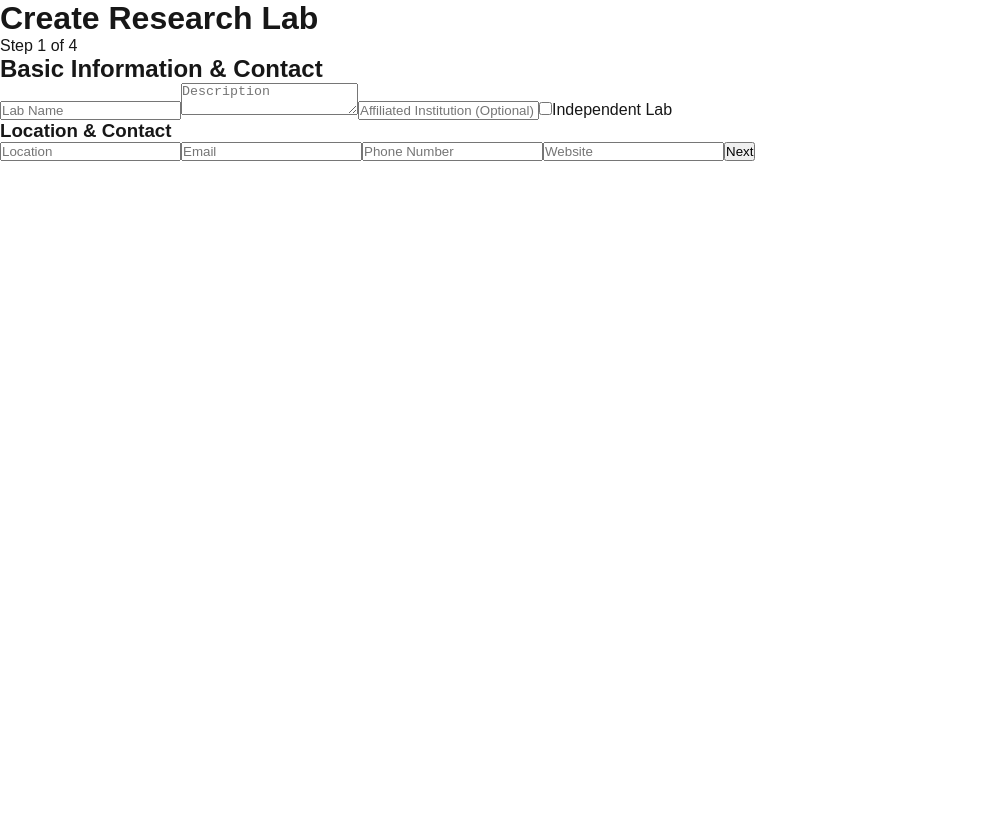
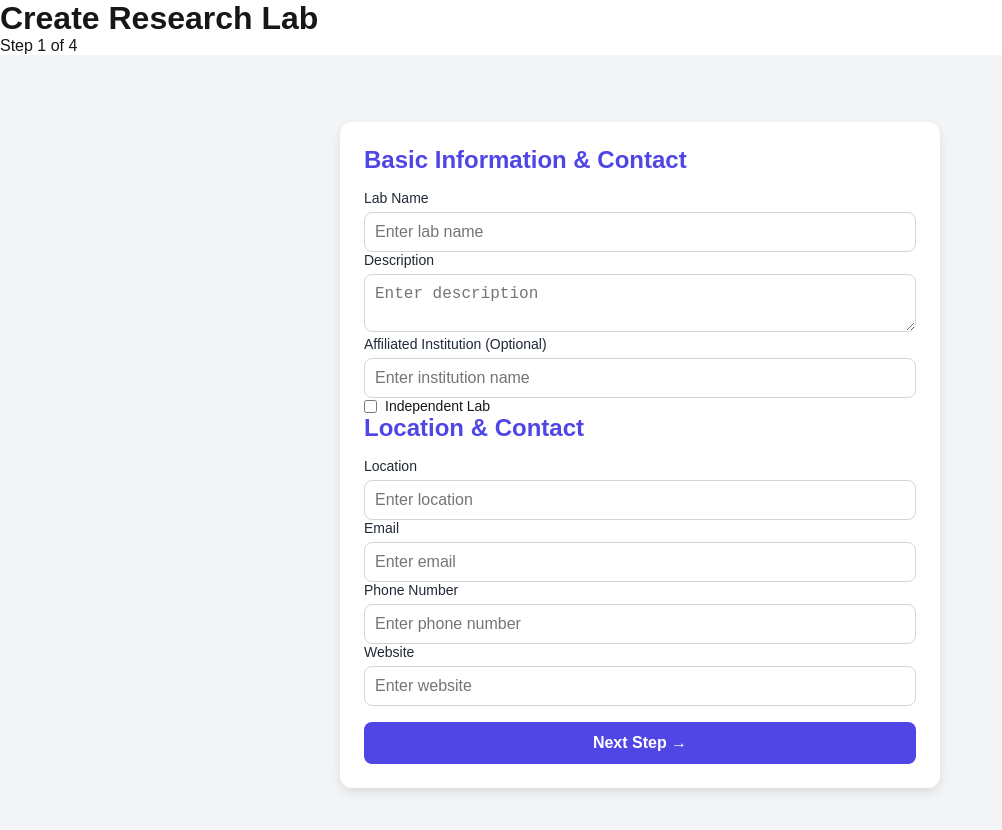
Before and after one commit to EyaOuenniche/FrontendUnivPhd, a Next.js app: page /CreateResearchLab in a window 1280 px wide. Shown: the top 830 px of the page, without its empty margins (0-1002 px from the left). Before the commit the page ends 800 px from the top, so only its background shows below. Built offline with nearby package versions, Linux system fonts and the light colour scheme.

Commit message:
design in progress for research lab form

```diff
--- /dev/null
+++ b/src/app/CreateResearchLab/components/Step1BasicInfo.module.css
@@ -0,0 +1,71 @@
+.container {
+    display: flex;
+    justify-content: center;
+    align-items: center;
+    min-height: 100vh;
+    background-color: #f3f4f6; /* Light Gray */
+  }
+
+  .card {
+    background: white;
+    box-shadow: 0px 4px 10px rgba(0, 0, 0, 0.1);
+    border-radius: 12px;
+    padding: 24px;
+    width: 100%;
+    max-width: 600px;
+  }
+
+  .heading {
+    font-size: 24px;
+    font-weight: 600;
+    color: #4F46E5; /* Indigo */
+    margin-bottom: 16px;
+  }
+
+  .label {
+    font-size: 14px;
+    font-weight: 500;
+    color: #1F2937; /* Dark Gray */
+    display: block;
+    margin-bottom: 6px;
+  }
+
+  .input {
+    width: 100%;
+    padding: 10px;
+    border: 1px solid #d1d5db;
+    border-radius: 8px;
+    font-size: 16px;
+    transition: border 0.3s;
+  }
+
+  .input:focus {
+    border: 2px solid #4F46E5;
+    outline: none;
+  }
+
+  .checkbox {
+    display: flex;
+    align-items: center;
+    gap: 8px;
+    font-size: 14px;
+  }
+
+  .button {
+    background-color: #4F46E5;
+    color: white;
+    padding: 12px;
+    font-size: 16px;
+    font-weight: 600;
+    border-radius: 8px;
+    width: 100%;
+    text-align: center;
+    cursor: pointer;
+    transition: background 0.3s;
+    border: none;
+    margin-top: 16px;
+  }
+
+  .button:hover {
+    background-color: #4338ca;
+  }
--- a/src/app/CreateResearchLab/components/Step1BasicInfo.tsx
+++ b/src/app/CreateResearchLab/components/Step1BasicInfo.tsx
@@ -1,3 +1,4 @@
+import styles from "./Step1BasicInfo.module.css";
 import { ResearchLabFormData } from "./types";
 
 interface Step1BasicInfoProps {
@@ -8,61 +9,85 @@ interface Step1BasicInfoProps {
 
 function Step1BasicInfo({ formData, setFormData, nextStep }: Step1BasicInfoProps) {
   return (
-    <div>
-      <h2>Basic Information & Contact</h2>
+    <div className={styles.container}>
+      <div className={styles.card}>
+        <h2 className={styles.heading}>Basic Information & Contact</h2>
+
+        <label className={styles.label}>Lab Name</label>
         <input
           type="text"
-        placeholder="Lab Name"
+          placeholder="Enter lab name"
           value={formData.name}
           onChange={(e) => setFormData({ ...formData, name: e.target.value })}
+          className={styles.input}
         />
+
+        <label className={styles.label}>Description</label>
         <textarea
-        placeholder="Description"
+          placeholder="Enter description"
           value={formData.description}
           onChange={(e) => setFormData({ ...formData, description: e.target.value })}
+          className={styles.input}
         />
+
+        <label className={styles.label}>Affiliated Institution (Optional)</label>
         <input
           type="text"
-        placeholder="Affiliated Institution (Optional)"
+          placeholder="Enter institution name"
           value={formData.affiliatedInstitution || ""}
           onChange={(e) => setFormData({ ...formData, affiliatedInstitution: e.target.value })}
+          className={styles.input}
         />
-      <label>
+
+        <div className={styles.checkbox}>
           <input
             type="checkbox"
             checked={formData.independent}
             onChange={(e) => setFormData({ ...formData, independent: e.target.checked })}
           />
-        Independent Lab
-      </label>
+          <span>Independent Lab</span>
+        </div>
 
-      <h3>Location & Contact</h3>
+        <h3 className={styles.heading}>Location & Contact</h3>
+
+        <label className={styles.label}>Location</label>
         <input
           type="text"
-        placeholder="Location"
+          placeholder="Enter location"
           value={formData.location}
           onChange={(e) => setFormData({ ...formData, location: e.target.value })}
+          className={styles.input}
         />
+
+        <label className={styles.label}>Email</label>
         <input
           type="email"
-        placeholder="Email"
+          placeholder="Enter email"
           value={formData.contactEmail}
           onChange={(e) => setFormData({ ...formData, contactEmail: e.target.value })}
+          className={styles.input}
         />
+
+        <label className={styles.label}>Phone Number</label>
         <input
           type="text"
-        placeholder="Phone Number"
+          placeholder="Enter phone number"
           value={formData.contactPhone || ""}
           onChange={(e) => setFormData({ ...formData, contactPhone: e.target.value })}
+          className={styles.input}
         />
+
+        <label className={styles.label}>Website</label>
         <input
           type="url"
-        placeholder="Website"
+          placeholder="Enter website"
           value={formData.website || ""}
           onChange={(e) => setFormData({ ...formData, website: e.target.value })}
+          className={styles.input}
         />
 
-      <button onClick={nextStep}>Next</button>
+        <button onClick={nextStep} className={styles.button}>Next Step →</button>
+      </div>
     </div>
   );
 }
```
Lines whose indentation alone changed are shown as unchanged.
